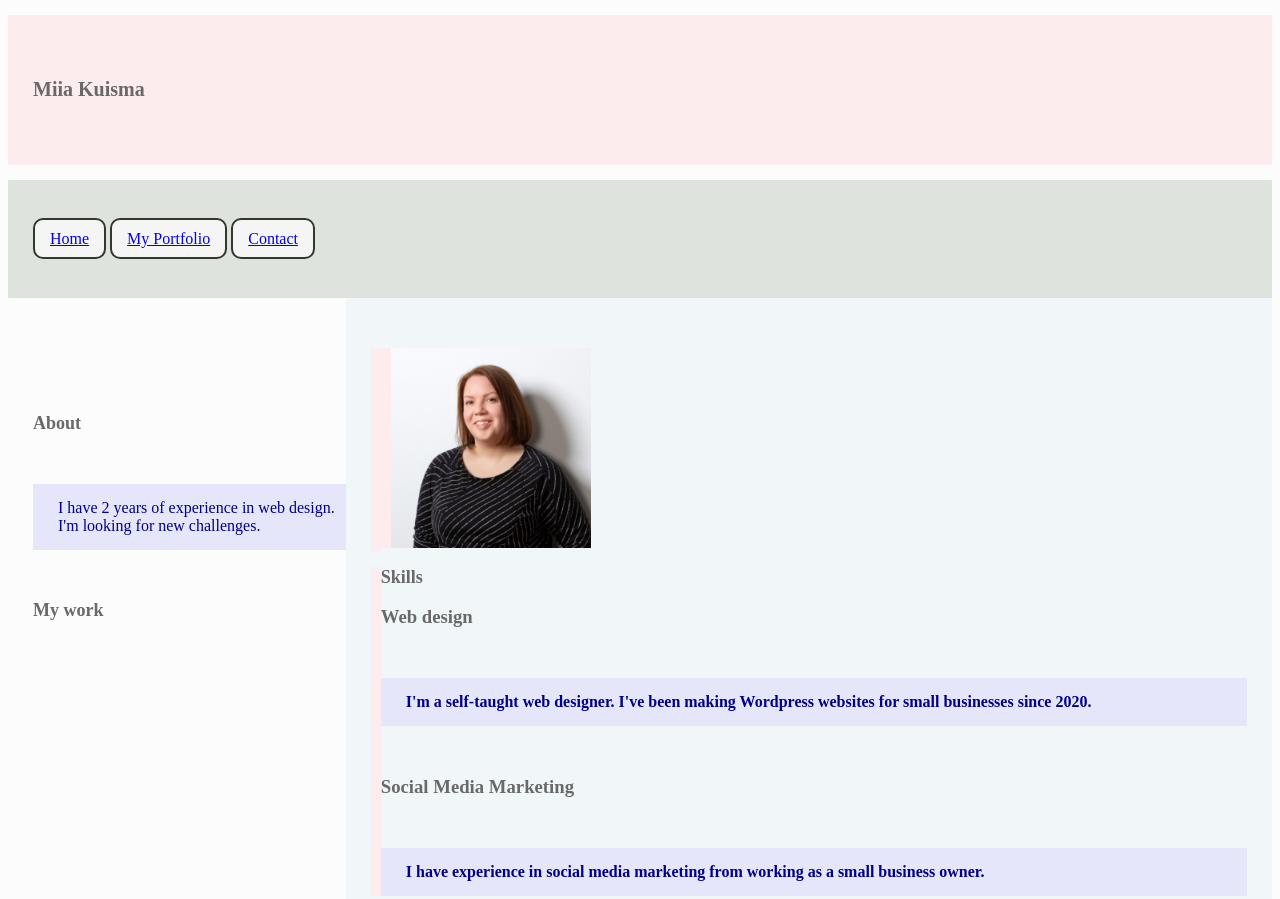
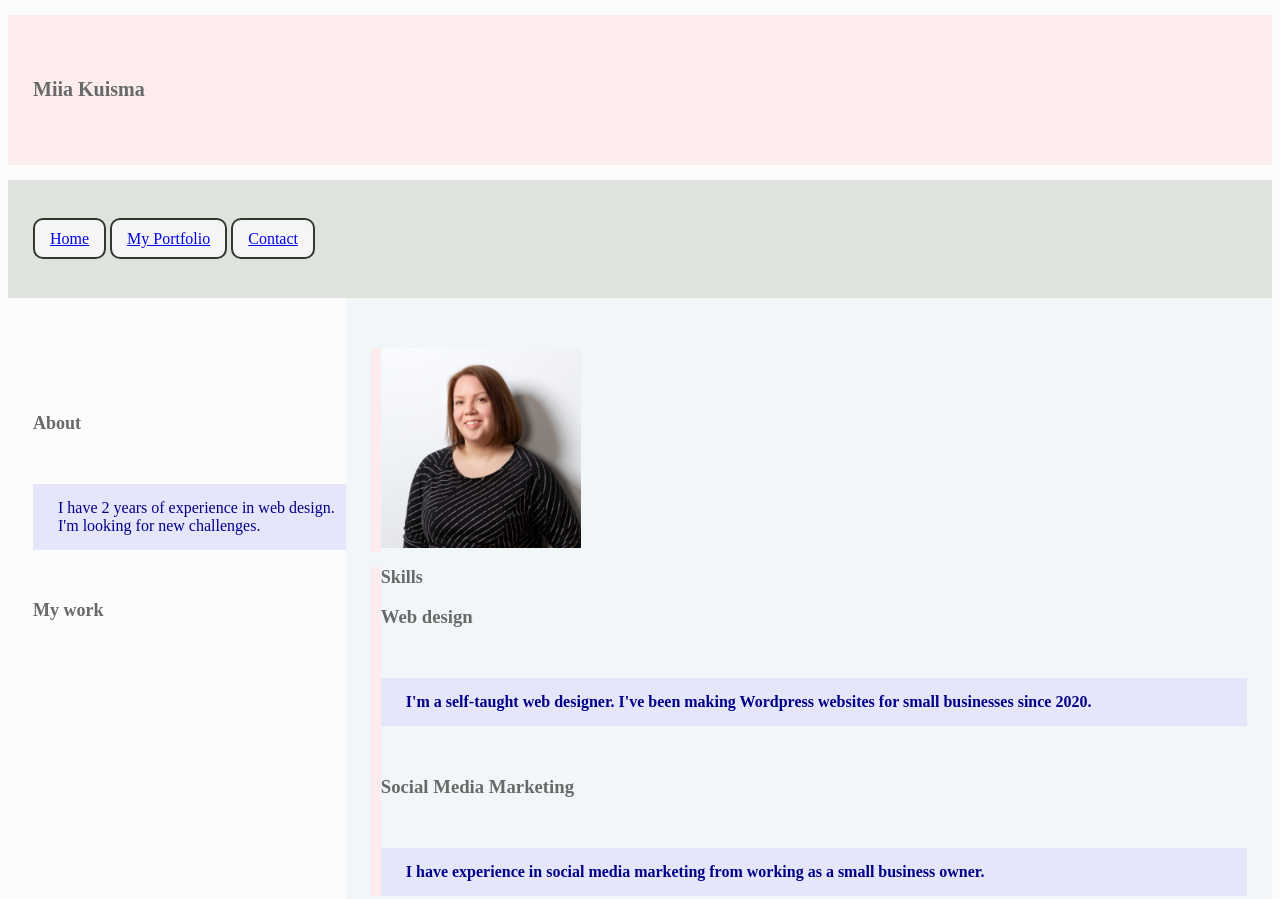
Before and after one commit to miikui/miikui.github.io, a plain HTML site: page portfolio.html in a window 1280 px wide. Shown: the top 899 px of the page. Drawn offline with Linux system fonts and the light colour scheme.

Commit message:
Update portfolio.html

```diff
--- a/portfolio.html
+++ b/portfolio.html
@@ -21,7 +21,7 @@
 	<aside>
 
 		<div class="side">
-			<img class="profile-img" src="profiilikuva.jpg" alt="Profiilikuva" width="200px" height="200px">
+			<img src="profiilikuva.jpg" alt="Profiilikuva" width="200px" height="200px">
 		</div>
 		<div class="side">
 			<h2>Skills</h2>
```
